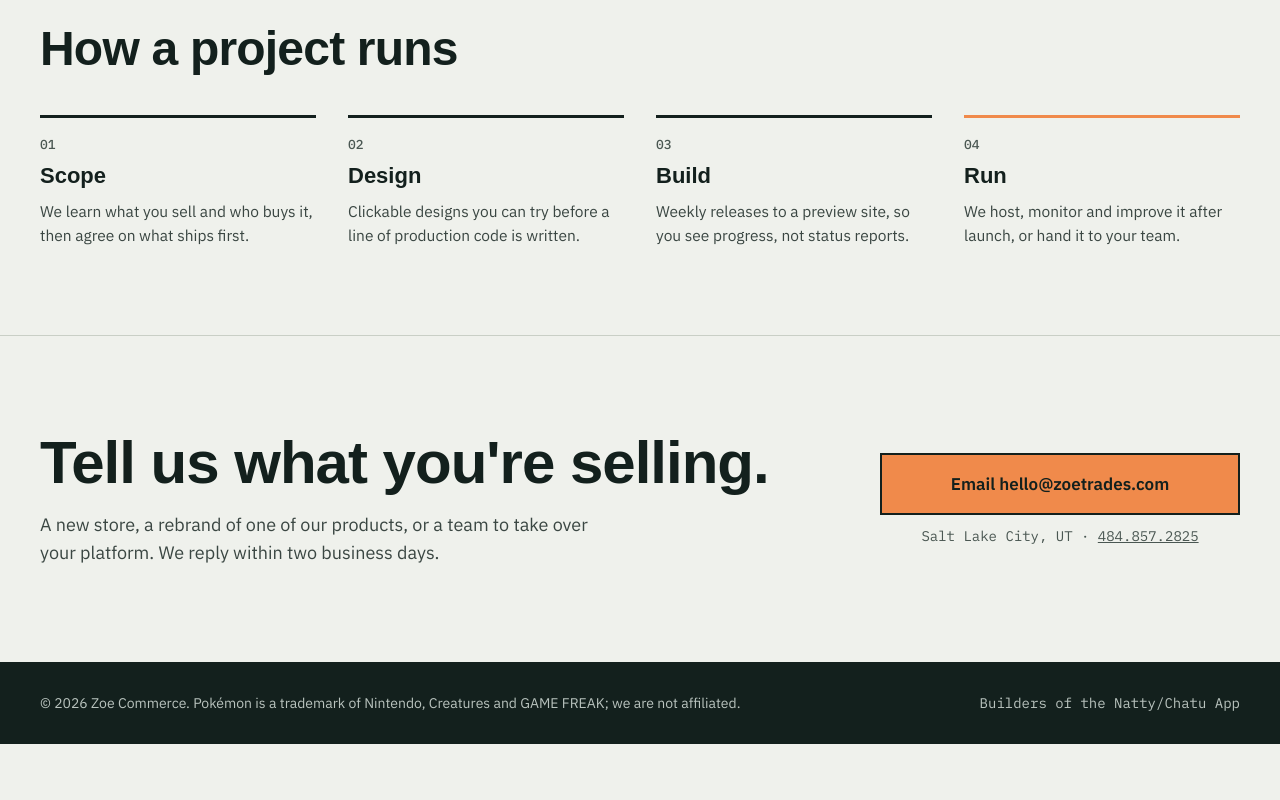
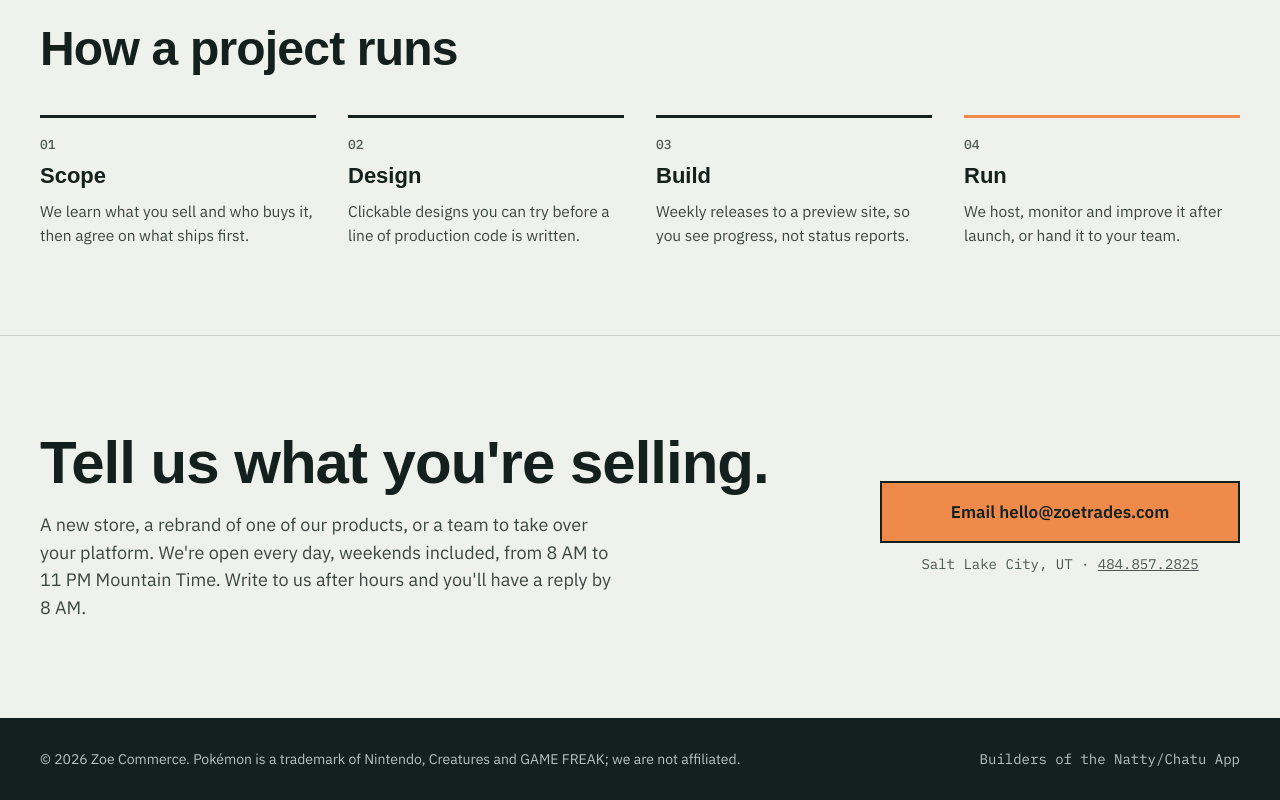
Before and after one commit to jonescobedo/yanqutech-site, a plain HTML site: page index.html in a window 1280 px wide. Shown: the part 2231-3031 px from the top of the page. Before the commit the page ends 2975 px from the top, so only its background shows below. Drawn offline with Linux system fonts and the light colour scheme; a web font is replaced by a local one.

Commit message:
State daily hours and after-hours reply time
- Open 8 AM to 11 PM Mountain Time every day; after-hours messages answered by 8 AM

```diff
--- a/index.html
+++ b/index.html
@@ -149,7 +149,7 @@ a:focus-visible,button:focus-visible{outline:3px solid #E4572E;outline-offset:3p
 <section id="contact" style="max-width: 1200px; margin: 0 auto; padding: 96px max(16px, 3vw); display: flex; flex-wrap: wrap; align-items: center; justify-content: space-between; gap: 32px">
 <div style="flex: 1 1 520px; min-width: 0; display: flex; flex-direction: column; gap: 16px">
 <h2 style="margin: 0; font: 700 clamp(36px, 5vw, 60px)/1.04 'Familjen Grotesk', sans-serif; letter-spacing: -1px">Tell us what you're selling.</h2>
-<p style="margin: 0; max-width: 32em; font-size: 18px; line-height: 1.55; color: #3A4642">A new store, a rebrand of one of our products, or a team to take over your platform. We reply within two business days.</p>
+<p style="margin: 0; max-width: 32em; font-size: 18px; line-height: 1.55; color: #3A4642">A new store, a rebrand of one of our products, or a team to take over your platform. We're open every day, weekends included, from 8 AM to 11 PM Mountain Time. Write to us after hours and you'll have a reply by 8 AM.</p>
 </div>
 <div style="flex: 0 1 360px; display: flex; flex-direction: column; gap: 12px">
 <a href="mailto:hello@zoetrades.com" style="text-decoration: none; padding: 18px 24px; background: #F08A4B; color: #13201D; border: 2px solid #13201D; font: 600 17px 'IBM Plex Sans', sans-serif; text-align: center">Email hello@zoetrades.com</a>
```
